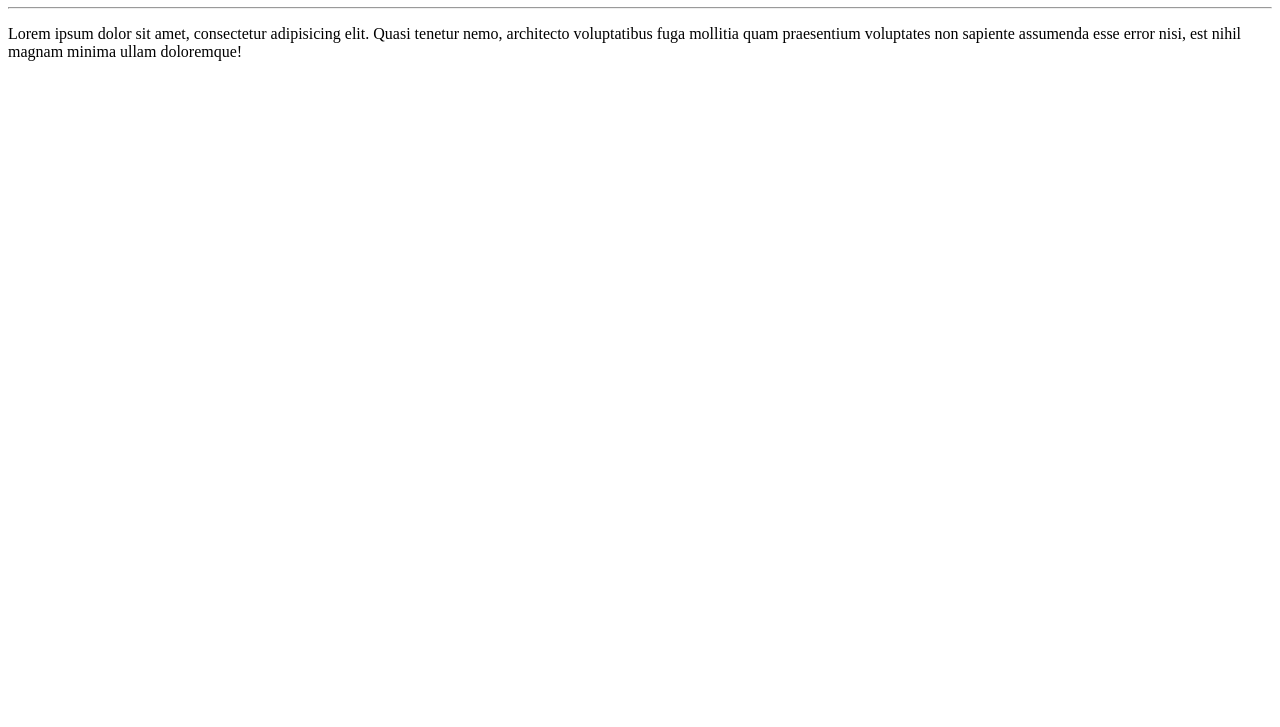
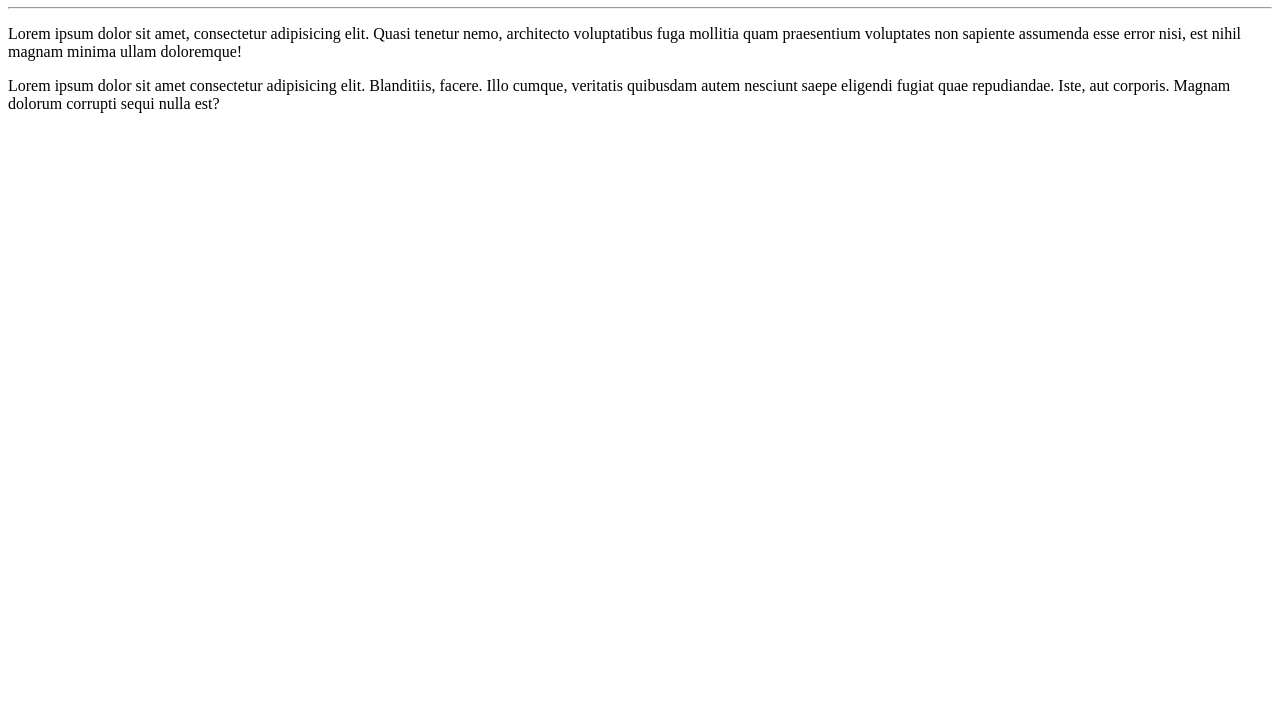
Before and after one commit to LeoPachF/Ola-Mundo, a plain HTML site: page site-exemplo/index.html in a window 1280 px wide. Shown: the part 73-800 px from the top of the page. Drawn offline with Linux system fonts and the light colour scheme.

Commit message:
Add novo paragrafo

```diff
--- a/site-exemplo/index.html
+++ b/site-exemplo/index.html
@@ -16,6 +16,11 @@
         mollitia quam praesentium voluptates non sapiente assumenda esse error nisi, est nihil magnam minima ullam
         doloremque!
     </p>
+    <p>
+        Lorem ipsum dolor sit amet consectetur adipisicing elit. Blanditiis, facere. Illo cumque, veritatis quibusdam
+        autem nesciunt saepe eligendi fugiat quae repudiandae. Iste, aut corporis. Magnam dolorum corrupti sequi nulla
+        est?
+    </p>
 </body>
 
 </html>
```
